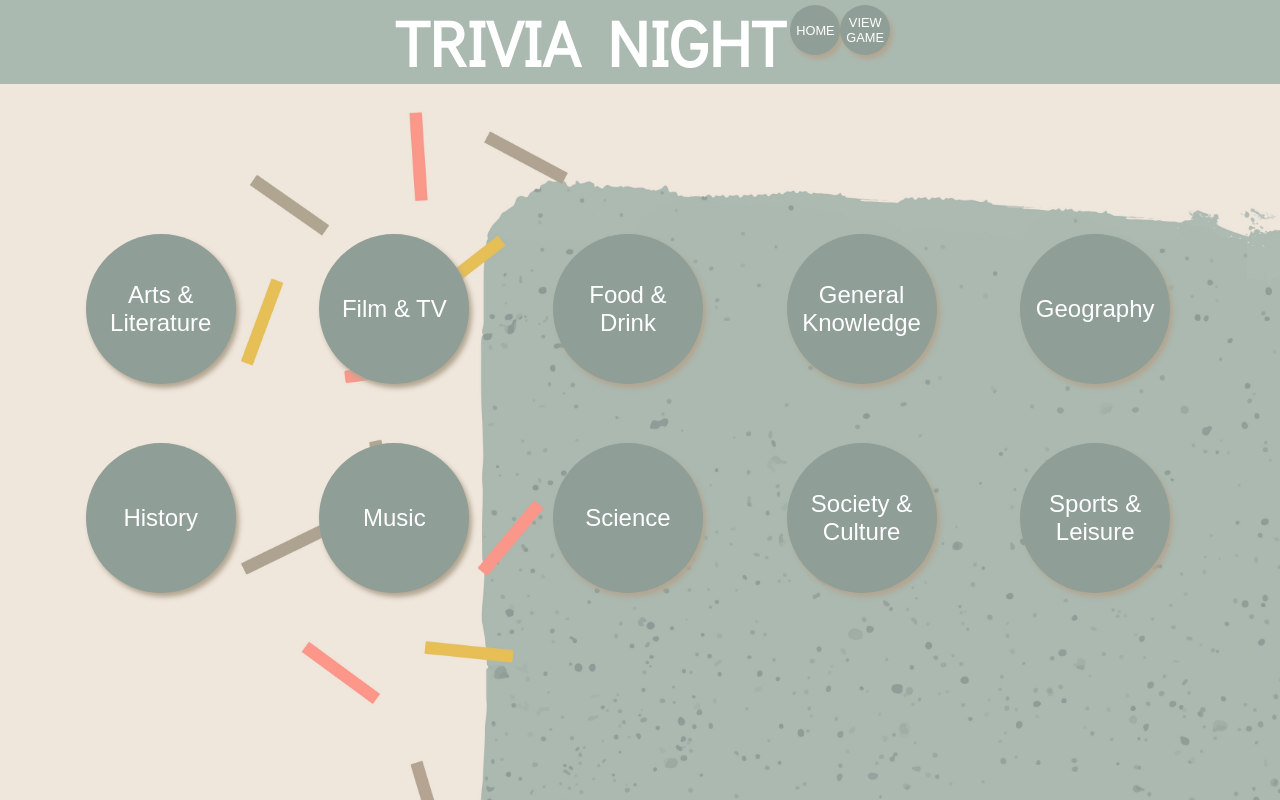
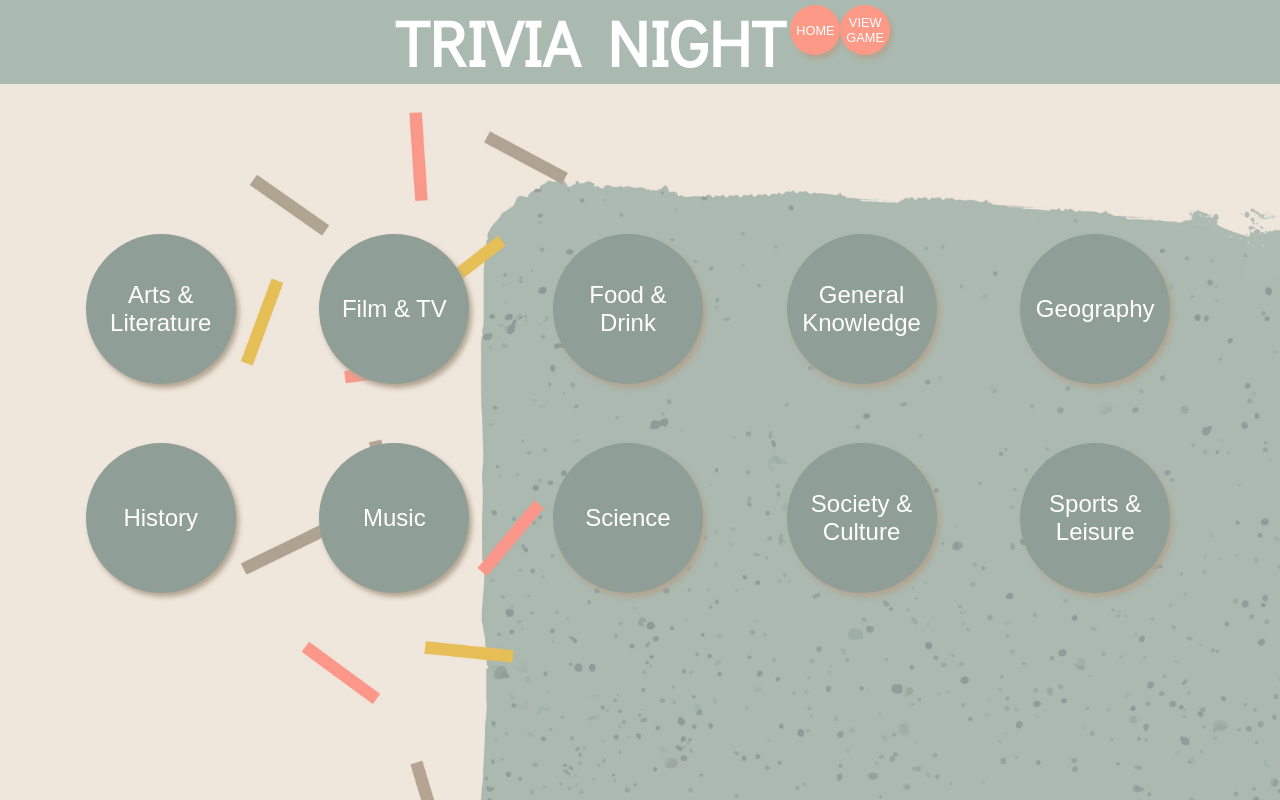
Before and after one commit to gjax78/trivia-night, a React (Create React App) app: page / in a window 1280 px wide. Built offline with nearby package versions, Linux system fonts and the light colour scheme; a web font is replaced by a local one.

Commit message:
Change button color

```diff
--- a/src/components/Header/Header.css
+++ b/src/components/Header/Header.css
@@ -20,7 +20,7 @@ h1 {
   align-items: center;
   height: 50px;
   width: 50px;
-  background: #8F9E96;
+  background: #FC9987;
   font-size: .8em;
 }
 
@@ -32,5 +32,5 @@ h1 {
   align-items: center;
   height: 50px;
   width: 50px;
-  background: #8F9E96;
+  background: #FC9987;
 }
```
